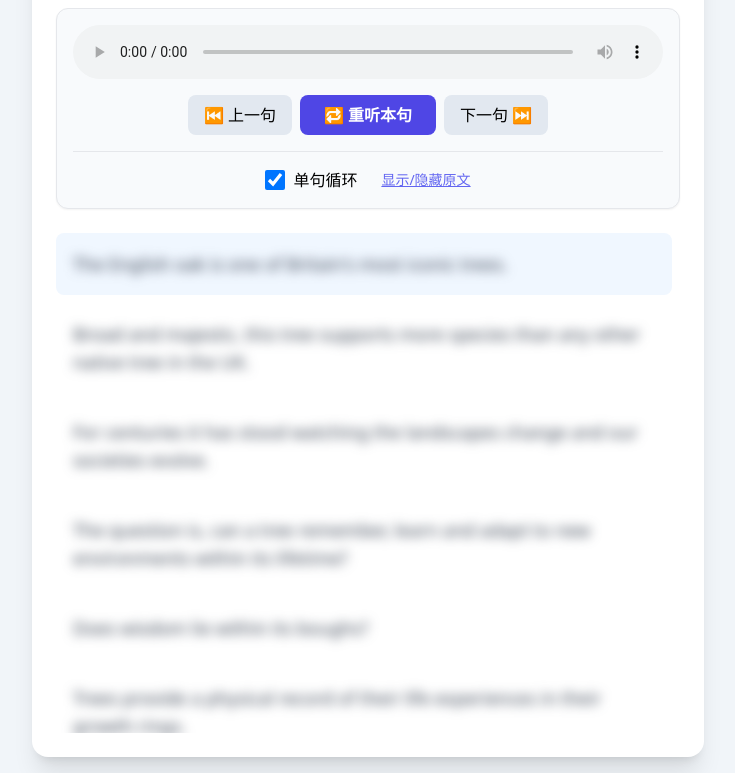
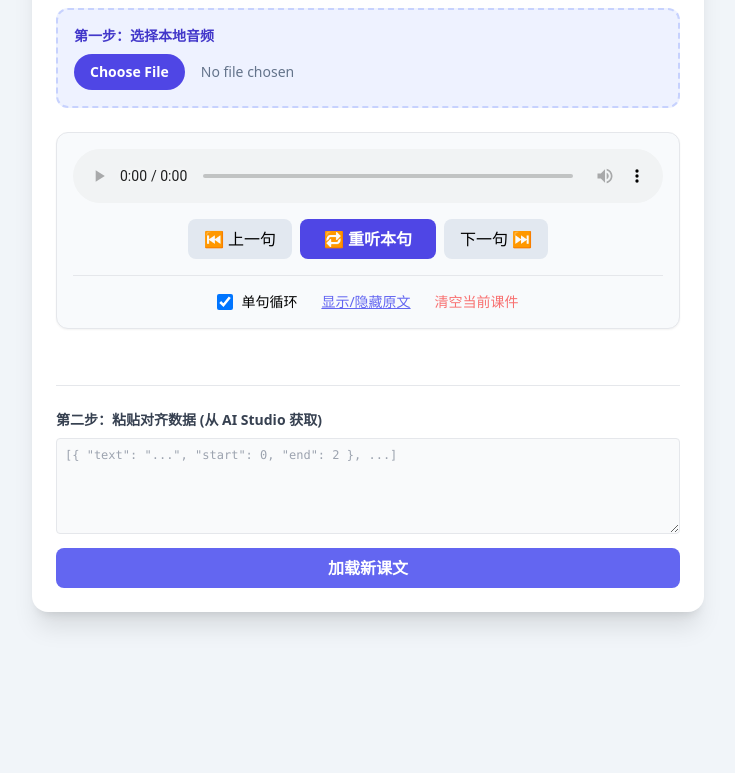
Before and after one commit to Aryastudy/learning-hub, a plain HTML site: page index.html in a window 1280 px wide. Shown: the part 104-877 px from the top of the page, without its empty margins (272-1007 px from the left). After the commit the page ends 800 px from the top, so only its background shows below. Drawn offline with nearby package versions, Linux system fonts and the light colour scheme.

Commit message:
Update index.html

```diff
--- a/index.html
+++ b/index.html
@@ -3,7 +3,7 @@
 <head>
     <meta charset="UTF-8">
     <meta name="viewport" content="width=device-width, initial-scale=1.0">
-    <title>听写实验室</title>
+    <title>外语刻意练习 - 极速版</title>
     <script src="https://cdn.tailwindcss.com"></script>
     <style>
         .active-line { background-color: #f0f7ff; border-left: 5px solid #4f46e5; transition: all 0.2s; }
@@ -11,12 +11,17 @@
         .blur-text:hover, .show-all .blur-text { filter: blur(0); }
     </style>
 </head>
-<body class="bg-slate-100 min-h-screen p-4">
+<body class="bg-slate-100 min-h-screen p-4 pb-20">
     <div class="max-w-2xl mx-auto bg-white shadow-xl rounded-2xl p-6 mt-4">
-        <h1 class="text-2xl font-bold text-center text-indigo-600 mb-6">💡 外语刻意练习</h1>
+        <h1 class="text-2xl font-bold text-center text-indigo-600 mb-6">🎧 外语刻意练习</h1>
+
+        <div class="mb-6 p-4 border-2 border-dashed border-indigo-200 rounded-xl bg-indigo-50">
+            <p class="text-sm font-bold text-indigo-700 mb-2">第一步：选择本地音频</p>
+            <input type="file" id="audioUpload" accept="audio/*" class="text-sm text-slate-500 file:mr-4 file:py-2 file:px-4 file:rounded-full file:border-0 file:text-sm file:font-semibold file:bg-indigo-600 file:text-white hover:file:bg-indigo-700">
+        </div>
 
         <div class="bg-slate-50 p-4 rounded-xl mb-6 shadow-sm border">
-            <audio id="audioPlayer" class="w-full" controls src="audio.mp3"></audio>
+            <audio id="audioPlayer" class="w-full" controls></audio>
 
             <div class="flex flex-wrap gap-2 justify-center mt-4">
                 <button onclick="changeSentence(-1)" class="bg-slate-200 px-4 py-2 rounded-lg hover:bg-slate-300">⏮ 上一句</button>
@@ -24,47 +29,75 @@
                 <button onclick="changeSentence(1)" class="bg-slate-200 px-4 py-2 rounded-lg hover:bg-slate-300">下一句 ⏭</button>
             </div>
 
-            <div class="flex justify-center gap-6 mt-4 border-t pt-4">
+            <div class="flex justify-center gap-6 mt-4 border-t pt-4 text-sm">
                 <label class="flex items-center cursor-pointer">
-                    <input type="checkbox" id="loopCheck" checked class="w-5 h-5 text-indigo-600">
+                    <input type="checkbox" id="loopCheck" checked class="w-4 h-4 text-indigo-600">
                     <span class="ml-2 font-medium">单句循环</span>
                 </label>
-                <button onclick="document.body.classList.toggle('show-all')" class="text-sm text-indigo-500 underline">显示/隐藏原文</button>
+                <button onclick="document.body.classList.toggle('show-all')" class="text-indigo-500 underline">显示/隐藏原文</button>
+                <button onclick="clearAll()" class="text-red-400">清空当前课件</button>
             </div>
         </div>
 
-        <div id="textContainer" class="space-y-2 max-h-[500px] overflow-y-auto pr-2">
-            </div>
+        <div id="textContainer" class="space-y-2 max-h-[500px] overflow-y-auto pr-2 mb-8"></div>
+
+        <div class="border-t pt-6">
+            <p class="text-sm font-bold text-gray-700 mb-2">第二步：粘贴对齐数据 (从 AI Studio 获取)</p>
+            <textarea id="jsonInput" class="w-full h-24 p-2 text-xs border rounded bg-gray-50 font-mono" placeholder='[{ "text": "...", "start": 0, "end": 2 }, ...]'></textarea>
+            <button onclick="loadNewData()" class="w-full mt-2 bg-indigo-500 text-white py-2 rounded-lg font-bold hover:bg-indigo-600 transition">加载新课文</button>
+        </div>
     </div>
 
     <script>
-        // 【数据区】确保这里格式正确
-        const data = [
-            { "text": "The English oak is one of Britain's most iconic trees.", "start": 5.0, "end": 8.5 },
-            { "text": "Broad and majestic, this tree supports more species than any other native tree in the UK.", "start": 9.0, "end": 17.8 },
-            { "text": "For centuries it has stood watching the landscapes change and our societies evolve.", "start": 18.8, "end": 23.3 },
-            { "text": "The question is, can a tree remember, learn and adapt to new environments within its lifetime?", "start": 24.0, "end": 29.3 },
-            { "text": "Does wisdom lie within its boughs?", "start": 30.0, "end": 32.5 },
-            { "text": "Trees provide a physical record of their life experiences in their growth rings.", "start": 33.0, "end": 38.3 },
-            { "text": "Dendrochronologists take samples from a tree trunk and are able to see whether a tree has been through a forest fire.", "start": 39.0, "end": 49.3 }
-        ];
-
+        let data = JSON.parse(localStorage.getItem('studyData')) || [];
         let index = 0;
         const audio = document.getElementById('audioPlayer');
         const container = document.getElementById('textContainer');
         const loopMode = document.getElementById('loopCheck');
 
-        // 渲染函数：把文字放到页面上
+        // 音频上传处理
+        document.getElementById('audioUpload').addEventListener('change', function(e) {
+            const file = e.target.files[0];
+            if (file) {
+                const url = URL.createObjectURL(file);
+                audio.src = url;
+                audio.play();
+            }
+        });
+
         function renderText() {
             container.innerHTML = data.map((item, i) => `
                 <div id="line-${i}" onclick="goTo(${i})" class="p-4 rounded-lg border border-transparent cursor-pointer transition-all">
                     <p class="blur-text text-lg text-gray-700">${item.text}</p>
                 </div>
             `).join('');
-            highlight();
+            if(data.length > 0) highlight();
         }
 
-        // 跳转功能
+        function loadNewData() {
+            const input = document.getElementById('jsonInput').value;
+            try {
+                // 允许直接粘贴带有 const data = 的代码或纯 JSON
+                const cleanJson = input.replace(/const data = /, '').replace(/;$/, '').trim();
+                const parsed = JSON.parse(cleanJson);
+                data = parsed;
+                localStorage.setItem('studyData', JSON.stringify(data));
+                index = 0;
+                renderText();
+                alert("课文加载成功！数据已保存在浏览器中。");
+            } catch (e) {
+                alert("格式有误，请确保是正确的 JSON 数组。");
+            }
+        }
+
+        function clearAll() {
+            if(confirm("确定清空当前保存的内容吗？")) {
+                localStorage.removeItem('studyData');
+                data = [];
+                renderText();
+            }
+        }
+
         window.goTo = function(i) {
             if (i < 0 || i >= data.length) return;
             index = i;
@@ -76,7 +109,6 @@
         window.playCurrent = function() { goTo(index); }
         window.changeSentence = function(step) { goTo(index + step); }
 
-        // 高亮当前行
         function highlight() {
             document.querySelectorAll('#textContainer > div').forEach(el => el.classList.remove('active-line'));
             const active = document.getElementById(`line-${index}`);
@@ -86,10 +118,8 @@
             }
         }
 
-        // 核心循环逻辑
         audio.addEventListener('timeupdate', () => {
-            if (loopMode.checked) {
-                // 加 0.3 秒缓冲，防止切太快
+            if (loopMode.checked && data[index]) {
                 if (audio.currentTime >= (data[index].end + 0.3)) {
                     audio.currentTime = data[index].start;
                     audio.play();
@@ -97,7 +127,6 @@
             }
         });
 
-        // 页面启动
         renderText();
     </script>
 </body>
```
